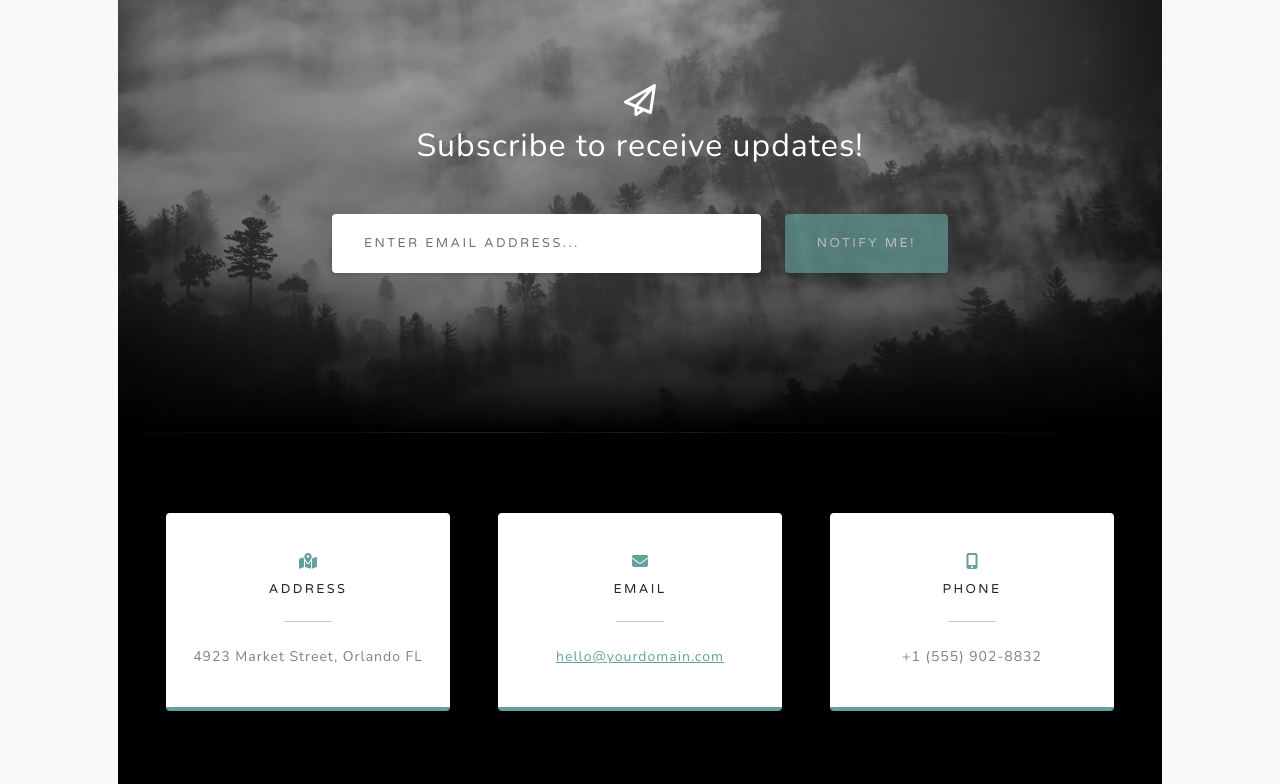
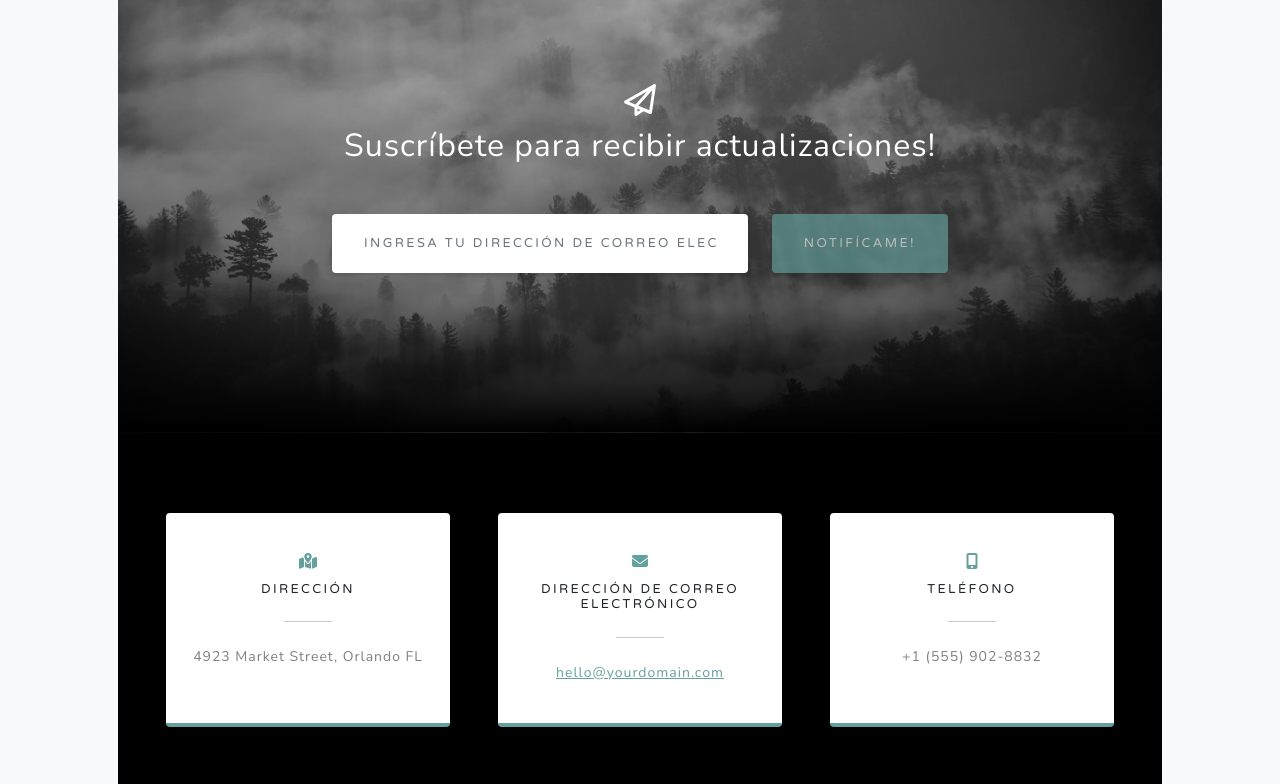
Before and after one commit to Danik616/Taller2, a plain HTML site: page index.html in a window 1280 px wide. Shown: the part 4920-5704 px from the top of the page. Drawn offline with nearby package versions, Linux system fonts and the light colour scheme.

Commit message:
Commit de cambio de idioma
Se realizan cambios en el idioma de los campos de la parte final, acerca de notificaciones y datos de contacto.

```diff
--- a/index.html
+++ b/index.html
@@ -212,7 +212,7 @@
                 <div class="row gx-4 gx-lg-5">
                     <div class="col-md-10 col-lg-8 mx-auto text-center">
                         <i class="far fa-paper-plane fa-2x mb-2 text-white"></i>
-                        <h2 class="text-white mb-5">Subscribe to receive updates!</h2>
+                        <h2 class="text-white mb-5">Suscríbete para recibir actualizaciones!</h2>
                         <!-- * * * * * * * * * * * * * * *-->
                         <!-- * * SB Forms Contact Form * *-->
                         <!-- * * * * * * * * * * * * * * *-->
@@ -223,8 +223,8 @@
                         <form class="form-signup" id="contactForm" data-sb-form-api-token="API_TOKEN">
                             <!-- Email address input-->
                             <div class="row input-group-newsletter">
-                                <div class="col"><input class="form-control" id="emailAddress" type="email" placeholder="Enter email address..." aria-label="Enter email address..." data-sb-validations="required,email" /></div>
-                                <div class="col-auto"><button class="btn btn-primary disabled" id="submitButton" type="submit">Notify Me!</button></div>
+                                <div class="col"><input class="form-control" id="emailAddress" type="email" placeholder="Ingresa tu dirección de correo electrónico..." aria-label="Ingresa tu dirección de correo electrónico..." data-sb-validations="required,email" /></div>
+                                <div class="col-auto"><button class="btn btn-primary disabled" id="submitButton" type="submit">Notifícame!</button></div>
                             </div>
                             <div class="invalid-feedback mt-2" data-sb-feedback="emailAddress:required">An email is required.</div>
                             <div class="invalid-feedback mt-2" data-sb-feedback="emailAddress:email">Email is not valid.</div>
@@ -258,7 +258,7 @@
                         <div class="card py-4 h-100">
                             <div class="card-body text-center">
                                 <i class="fas fa-map-marked-alt text-primary mb-2"></i>
-                                <h4 class="text-uppercase m-0">Address</h4>
+                                <h4 class="text-uppercase m-0">Dirección</h4>
                                 <hr class="my-4 mx-auto" />
                                 <div class="small text-black-50">4923 Market Street, Orlando FL</div>
                             </div>
@@ -268,7 +268,7 @@
                         <div class="card py-4 h-100">
                             <div class="card-body text-center">
                                 <i class="fas fa-envelope text-primary mb-2"></i>
-                                <h4 class="text-uppercase m-0">Email</h4>
+                                <h4 class="text-uppercase m-0">Dirección de correo electrónico</h4>
                                 <hr class="my-4 mx-auto" />
                                 <div class="small text-black-50"><a href="#!">hello@yourdomain.com</a></div>
                             </div>
@@ -278,7 +278,7 @@
                         <div class="card py-4 h-100">
                             <div class="card-body text-center">
                                 <i class="fas fa-mobile-alt text-primary mb-2"></i>
-                                <h4 class="text-uppercase m-0">Phone</h4>
+                                <h4 class="text-uppercase m-0">Teléfono</h4>
                                 <hr class="my-4 mx-auto" />
                                 <div class="small text-black-50">+1 (555) 902-8832</div>
                             </div>
```
